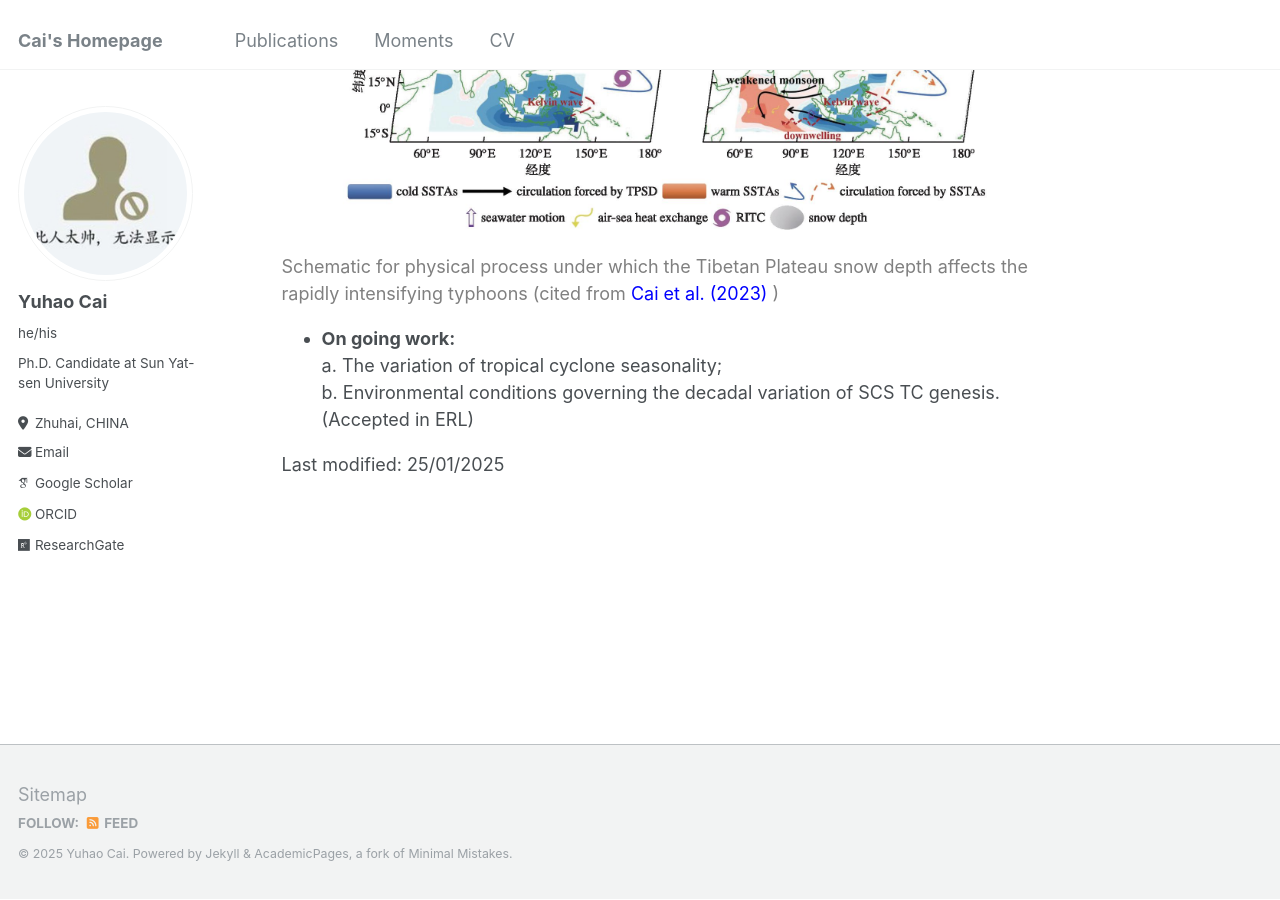
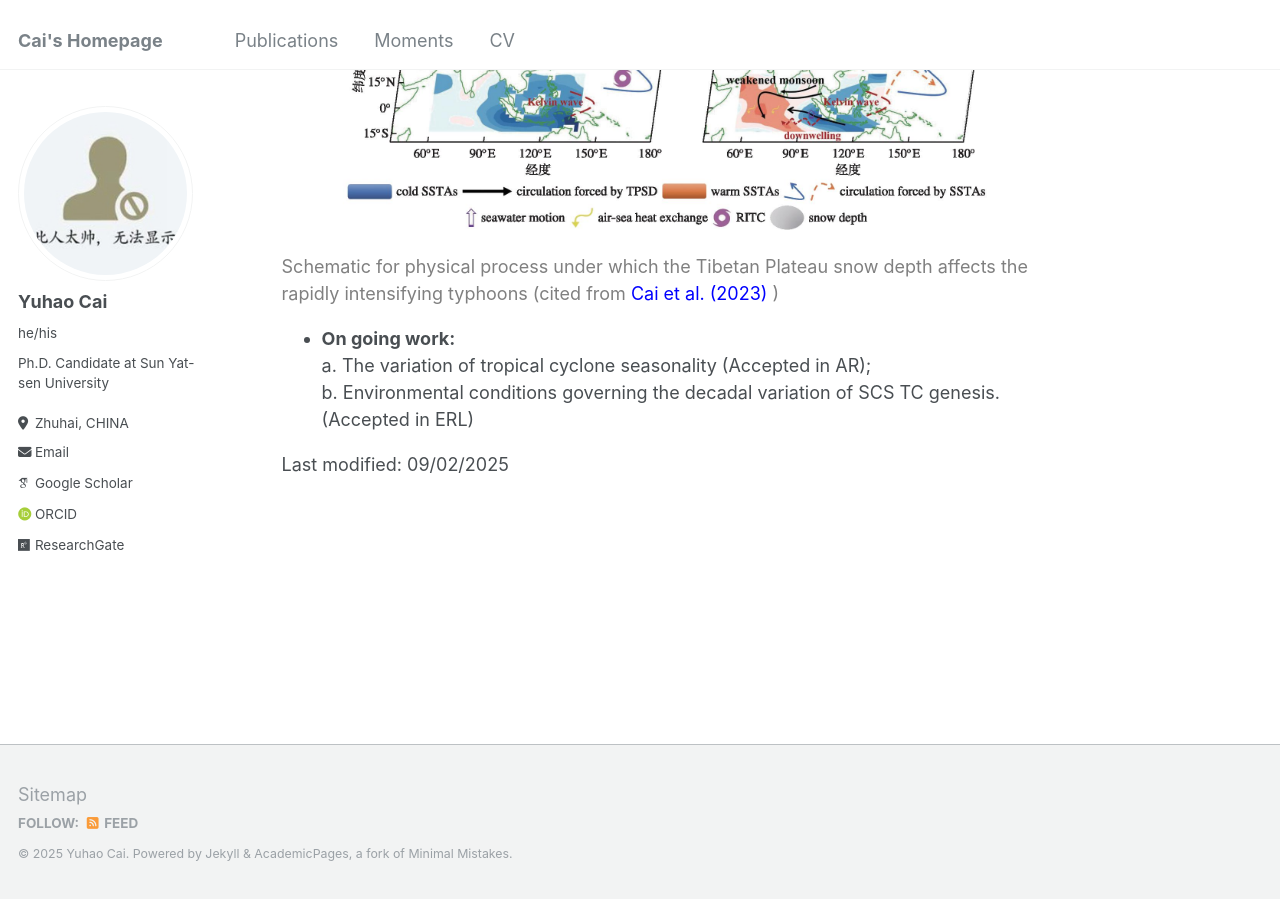
Before and after one commit to caiyh63/caiyh63.github.io, a Jekyll site: the page built from _pages/about.md, in a window 1280 px wide and 900 px high, scrolled down 3426 px. Built offline with Jekyll 4.4.1, drawn with Linux system fonts in a browser that asks for light colours; some web fonts are replaced.

Commit message:
Update about.md

```diff
--- a/_pages/about.md
+++ b/_pages/about.md
@@ -43,10 +43,10 @@ redirect_from:
 <font color=grey>Schematic for physical process under which the Tibetan Plateau snow depth affects the rapidly intensifying typhoons (cited from </font> <font color=Blue>Cai et al. (2023)</font> <font color=grey>)</font>
 
 - **On going work:** <br>
-  a. The variation of tropical cyclone seasonality; <br>
+  a. The variation of tropical cyclone seasonality (Accepted in AR); <br>
   b. Environmental conditions governing the decadal variation of SCS TC genesis. (Accepted in ERL)
 
-Last modified: 25/01/2025
+Last modified: 09/02/2025
 
 <p hidden>
 
```
